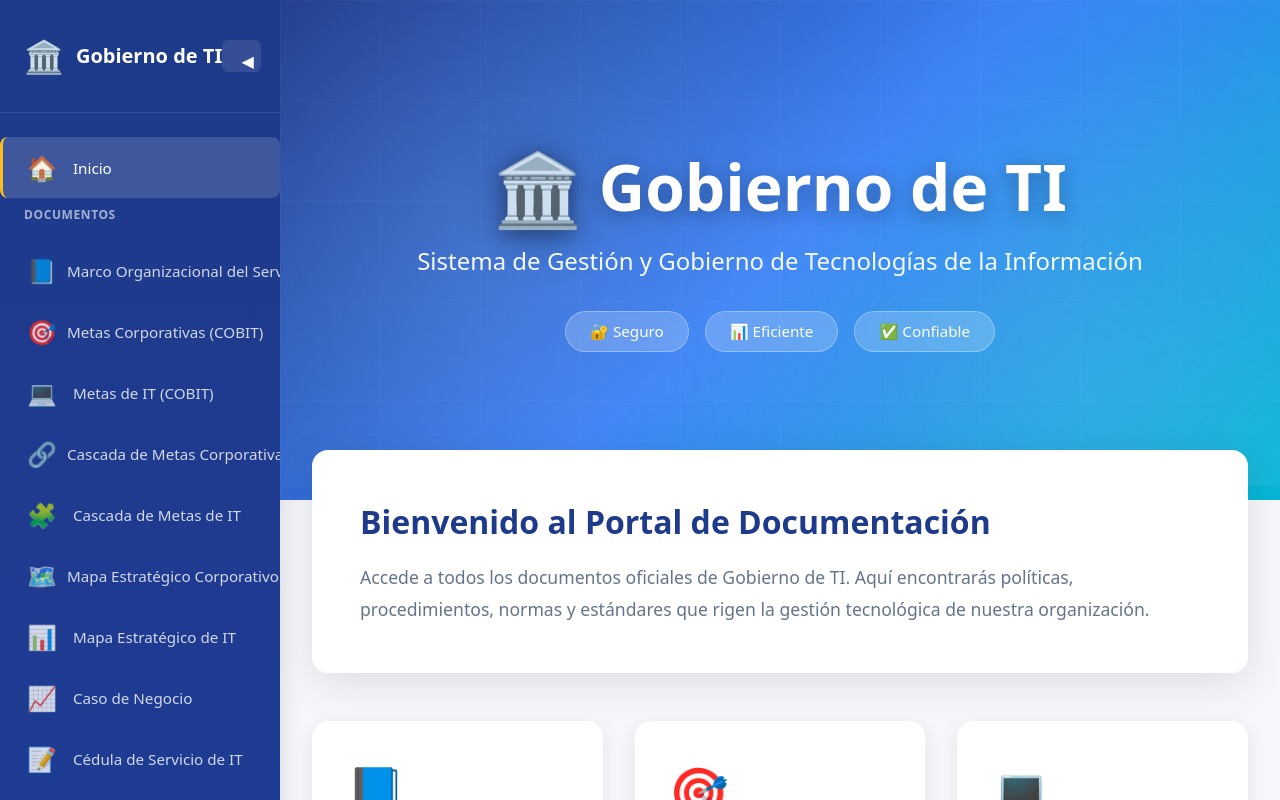
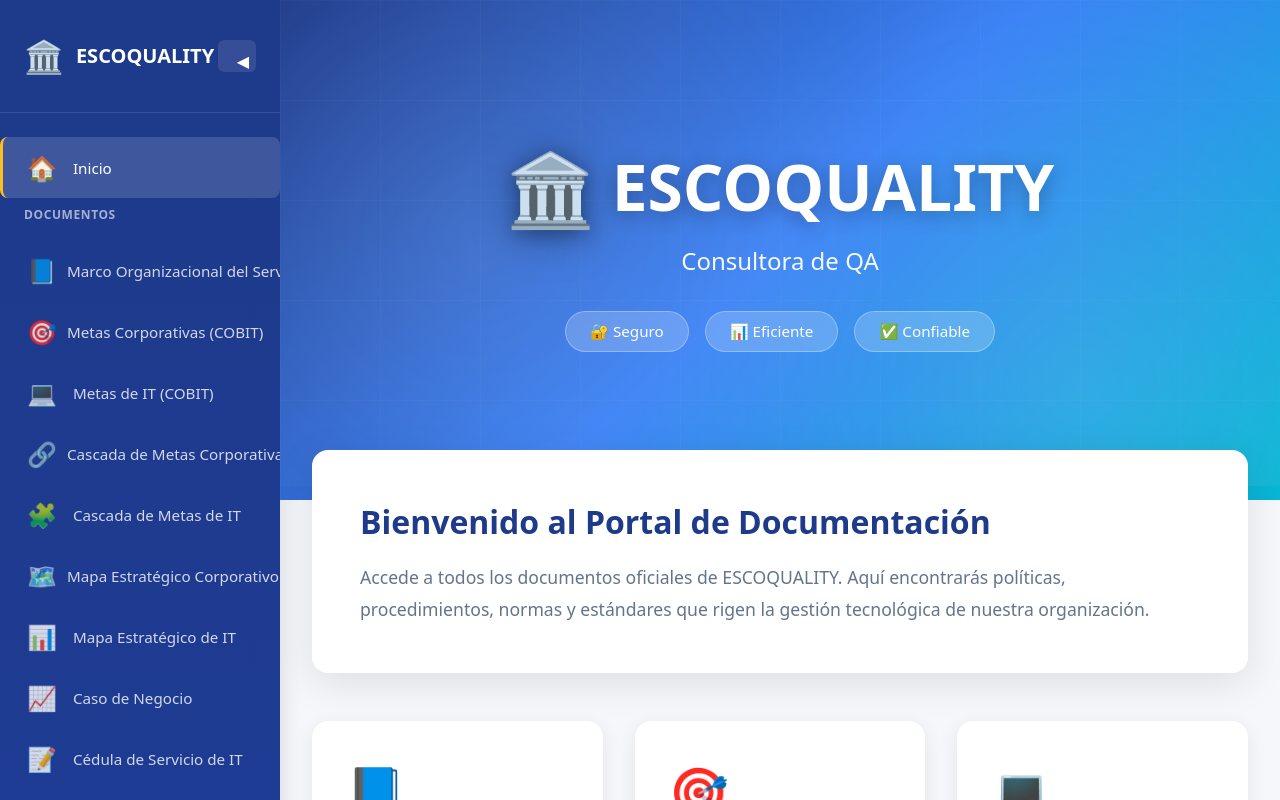
Before and after one commit to kevinlp9/AppITGovernance, a React (Vite) app: page / in a window 1280 px wide. Shown: the top 800 px of the page. Built offline with nearby package versions, Linux system fonts and the light colour scheme.

Commit message:
[FIX] - Changed name

```diff
--- a/index.html
+++ b/index.html
@@ -7,7 +7,7 @@
     <link rel="preconnect" href="https://fonts.googleapis.com">
     <link rel="preconnect" href="https://fonts.gstatic.com" crossorigin>
     <link href="https://fonts.googleapis.com/css2?family=Inter:wght@300;400;500;600;700;800&display=swap" rel="stylesheet">
-    <title>Gobierno de TI - Portal de Documentación</title>
+    <title>ESCOQUALITY - Portal de Documentación</title>
   </head>
   <body>
     <div id="root"></div>
--- a/src/App.jsx
+++ b/src/App.jsx
@@ -172,7 +172,7 @@ function App() {
           <div className="sidebar-header">
             <div className="logo">
               <span className="logo-icon">🏛️</span>
-              <h2>Gobierno de TI</h2>
+              <h2>ESCOQUALITY</h2>
             </div>
             <button
               className="toggle-sidebar"
@@ -222,10 +222,10 @@ function App() {
               <div className="hero-content">
                 <h1 className="hero-title">
                   <span className="hero-icon">🏛️</span>
-                  Gobierno de TI
+                  ESCOQUALITY
                 </h1>
                 <p className="hero-subtitle">
-                  Sistema de Gestión y Gobierno de Tecnologías de la Información
+                  Consultora de QA
                 </p>
                 <div className="hero-badges">
                   <span className="badge">🔐 Seguro</span>
@@ -239,7 +239,7 @@ function App() {
               <div className="welcome-text">
                 <h2>Bienvenido al Portal de Documentación</h2>
                 <p>
-                  Accede a todos los documentos oficiales de Gobierno de TI.
+                  Accede a todos los documentos oficiales de ESCOQUALITY.
                   Aquí encontrarás políticas, procedimientos, normas y estándares
                   que rigen la gestión tecnológica de nuestra organización.
                 </p>
```
